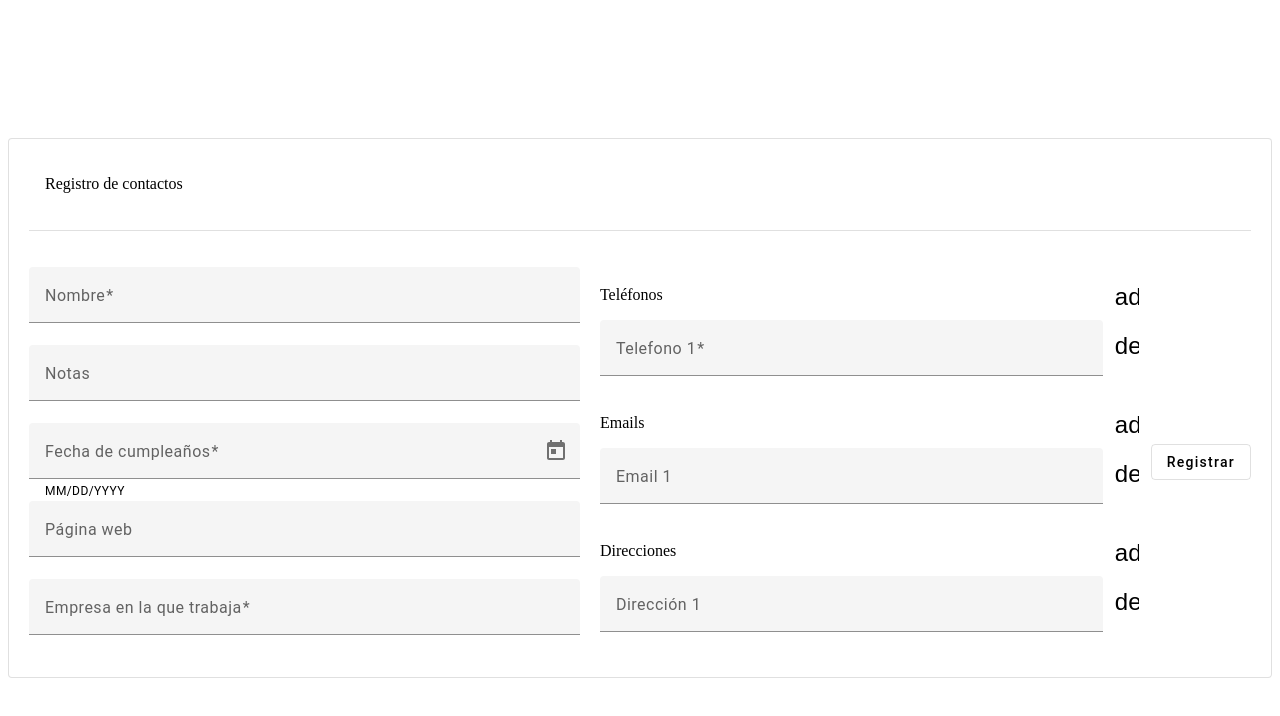
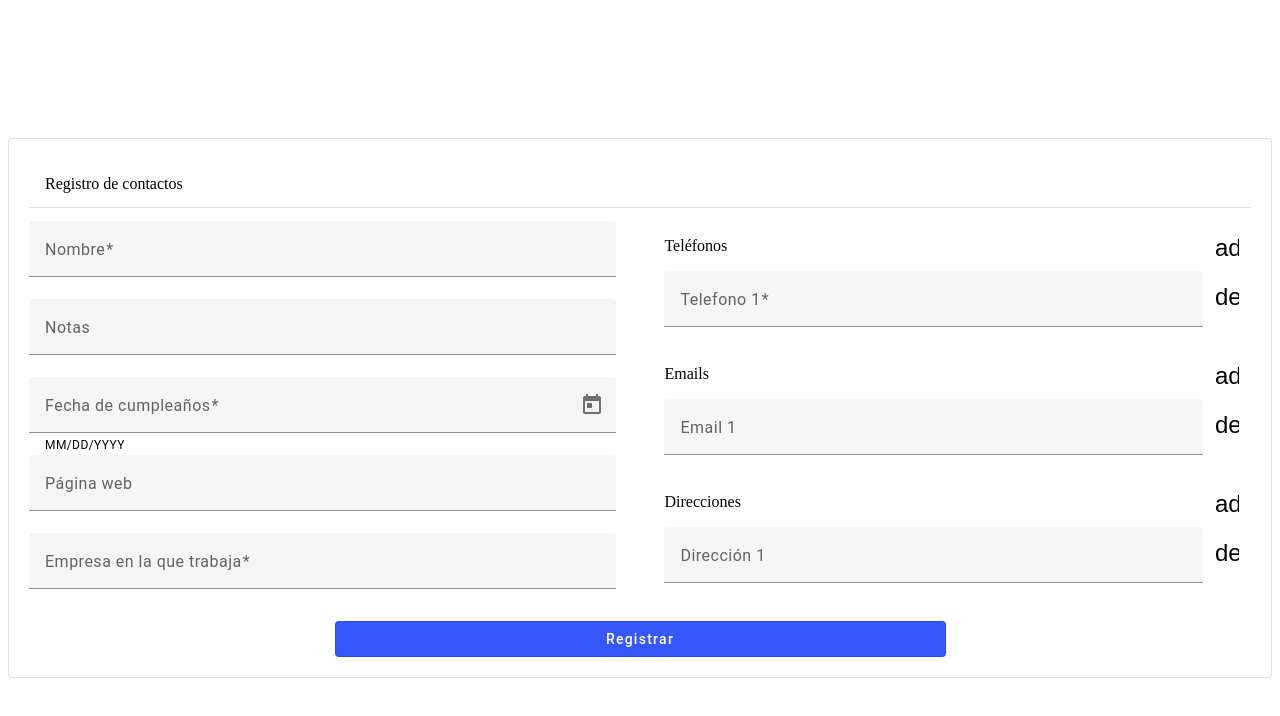
Before and after one commit to BryanGarcia25/LibretaDireccionesPrueba, an Angular app in the folder frontend/: page /registro in a window 1280 px wide. Shown: the top 716 px of the page. Built offline with nearby package versions, Linux system fonts and the light colour scheme.

Commit message:
style: Crear estilos para centrar boton en el formulario

```diff
--- a/frontend/src/app/components/contact-form/contact-form.component.css
+++ b/frontend/src/app/components/contact-form/contact-form.component.css
@@ -17,22 +17,28 @@
 .contact-form {
     display: flex;
     justify-content: space-between;
-    align-items: center;
+    align-items: flex-start;
+    flex-wrap: wrap;
 }
 
 .details {
     display: flex;
     flex-direction: column;
-    width: 50%;
-    margin-right: 10px;
+    width: 48%;
 }
 
 .references {
-    width: 50%;
-    margin-left: 10px;
+    width: 48%;
 }
 
-.contact-form > button {
+.button-container {
+    width: 100%;
+    display: flex;
+    justify-content: center;
+    margin-top: 10px;
+}
+
+.contact-form > .button-container > button {
     text-align: center;
     width: 50%;
     margin: 0 auto;
```
